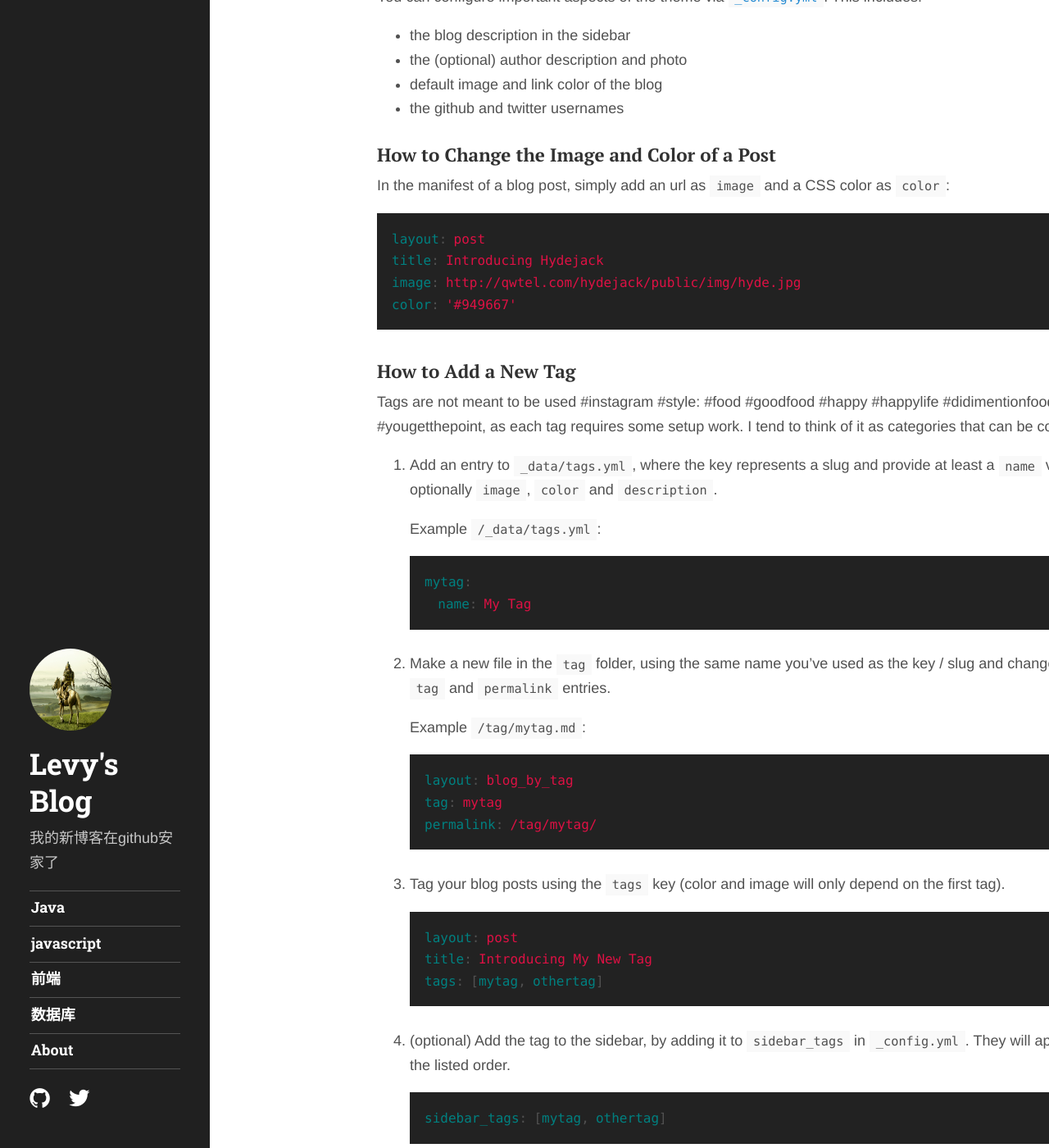
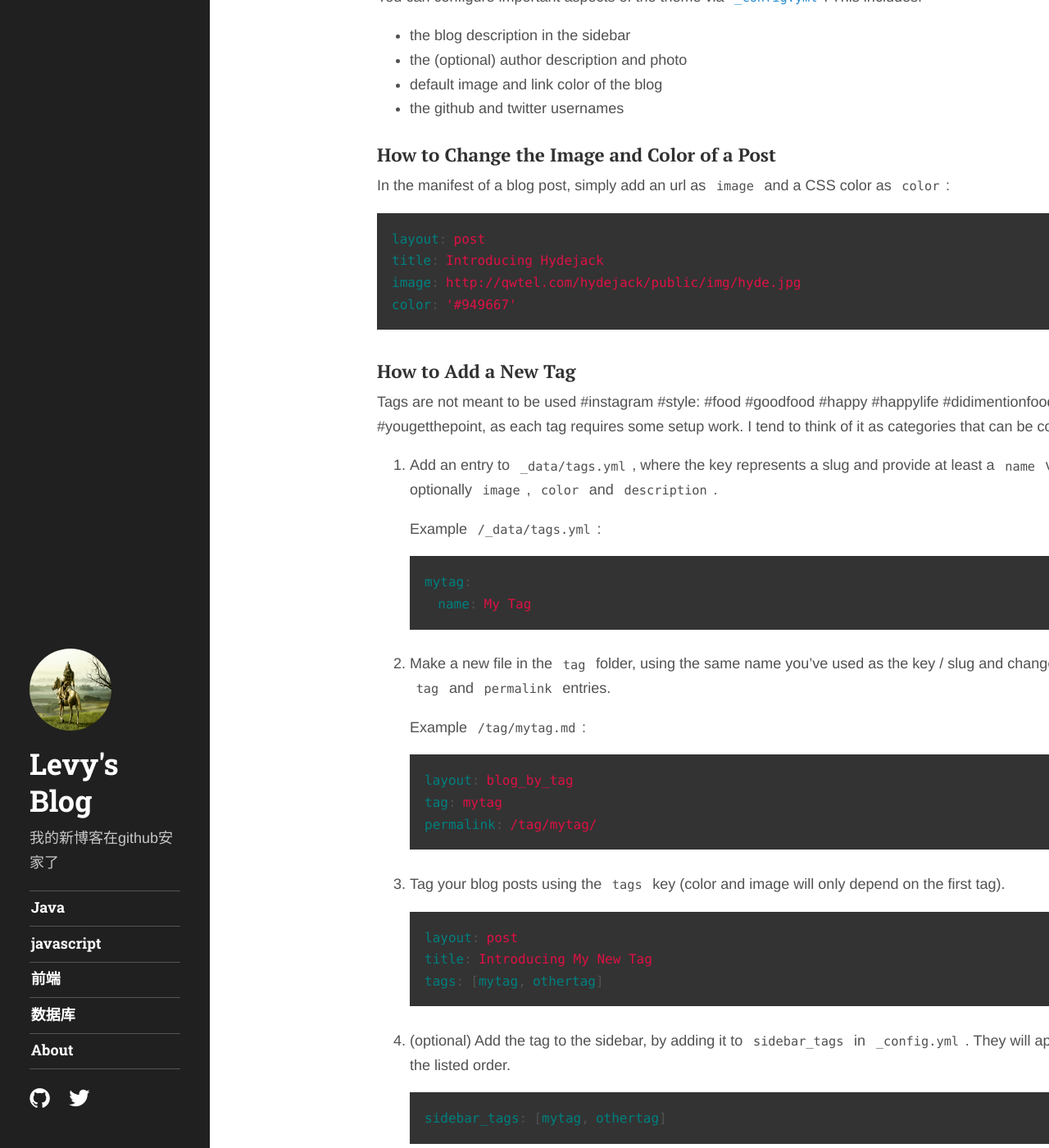
Before and after one commit to mda07022/mda07022.github.io, a Jekyll site: the page built from _posts/2016-03-08-introducing-hydejack.md, in a window 1280 px wide and 1400 px high, scrolled down 1720 px. Shown: the whole window at 82% size. Built offline with Jekyll 4.4.1, drawn with Linux system fonts in a browser that asks for light colours; some web fonts are replaced; comment, search, counter and statistics services are not loaded.

Commit message:
update
update

```diff
--- a/_includes/head.html
+++ b/_includes/head.html
@@ -11,7 +11,6 @@
   <link rel="stylesheet" href="{{ site.baseurl }}/public/css/jekyll-github.css">
   <link rel="stylesheet" type="text/css" href="{{ site.baseurl }}/public/css/pygments.css"/>
   <link rel="stylesheet" type="text/css" href="{{ site.baseurl }}/public/css/style.css"/>
-
   <link rel="canonical" href="{{ site.url }}{{ site.baseurl }}{{ page.url }}" />
 
   {% assign color = page.color %}
--- a/public/css/poole.css
+++ b/public/css/poole.css
@@ -150,8 +150,6 @@ pre {
 code {
   padding: .25em .5em;
   font-size: .85rem;
-  background-color: #f9f9f9;
-
 }
 pre {
   display: block;
@@ -167,8 +165,6 @@ pre {
   overflow-x: auto;
   -webkit-overflow-scrolling: touch;
   /*background-color: #f9f9f9;*/
-   background-color: #222;
-
   /* Make code same width as regular text, and scroll the full page width on mobile */
   margin-left: -1rem;
   margin-right: -1rem;
--- a/public/css/style.css
+++ b/public/css/style.css
@@ -1,10 +1,12 @@
 .sidebar{width:20%;margin: 0;}
 .content{width:80%;max-width: 1300px;padding: 2% 5%;box-sizing: border-box;}
-pre{box-sizing: border-box;width: 100%;max-width: 100%; margin: 0;display: inline-block;}
+
 body,div,p,span{font-family: "Helvetica Neue",Helvetica,"PingFang SC","Hiragino Sans GB","Microsoft YaHei","微软雅黑",Arial,sans-serif;}
-code p,code span,pre p,pre span{ font-family:Source Code Pro, consolas, Menlo, Monaco, "Courier New", monospace;font-size: 16px;line-height: 1.6;}
+
 
 /** rouge highlighter**/
+pre{box-sizing: border-box;width: 100%;max-width: 100%; margin: 0;display: inline-block;background: #333;}
+code p,code span,pre p,pre span{ font-family:Source Code Pro, consolas, Menlo, Monaco, "Courier New", monospace;font-size: 16px;line-height: 1.6;}
 td.gutter ,td.code{padding:0;display: inline-block;border: none;outline: none;height: 100%;background: transparent!important;}
 td.gutter .lineno{height: 100%;line-height: 1.6; font-size: 16px;color: #666;}
 pre code > table{border: none;margin-bottom: 0;}
```
Also changed, not shown: 1 other file.
